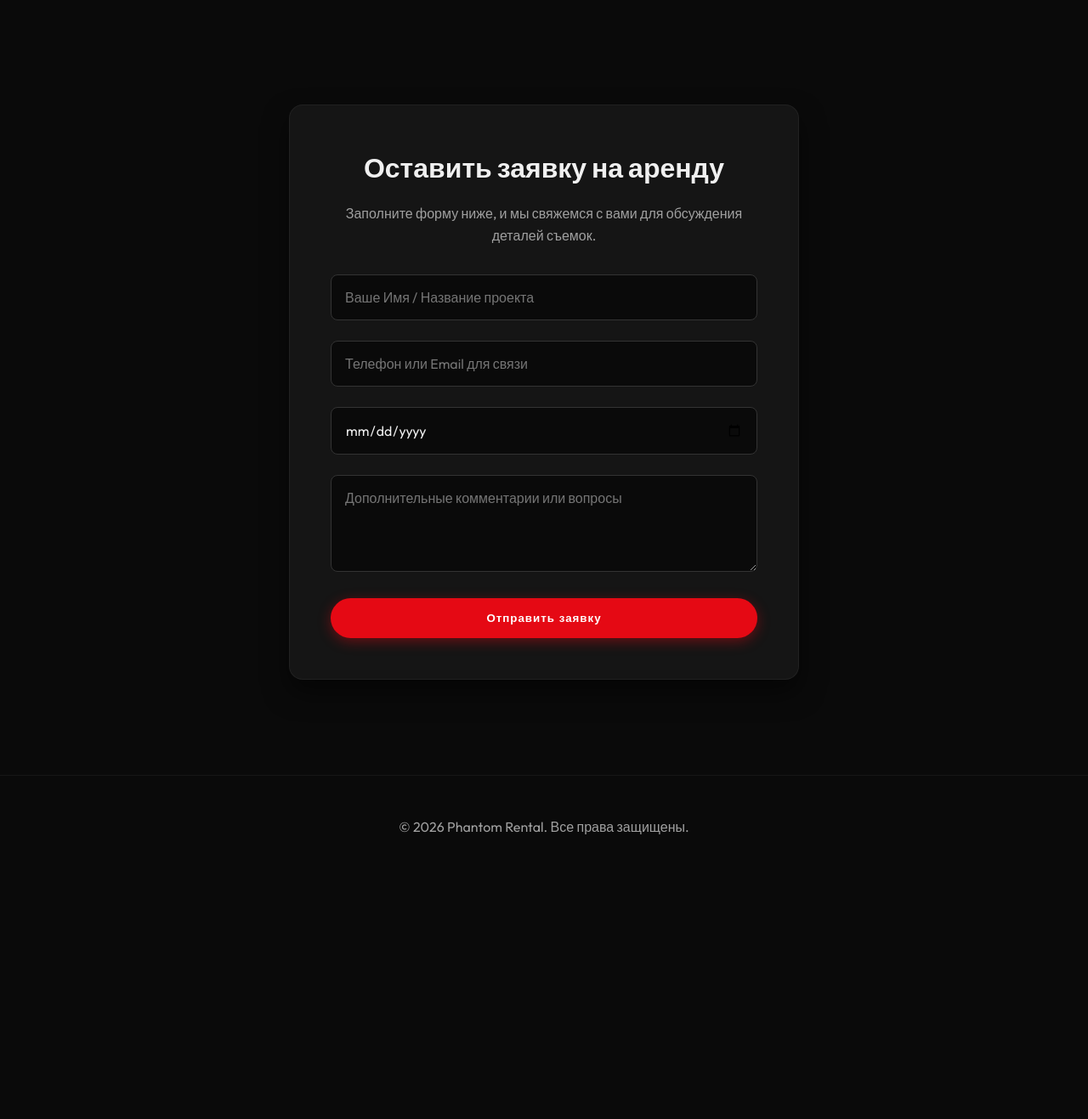
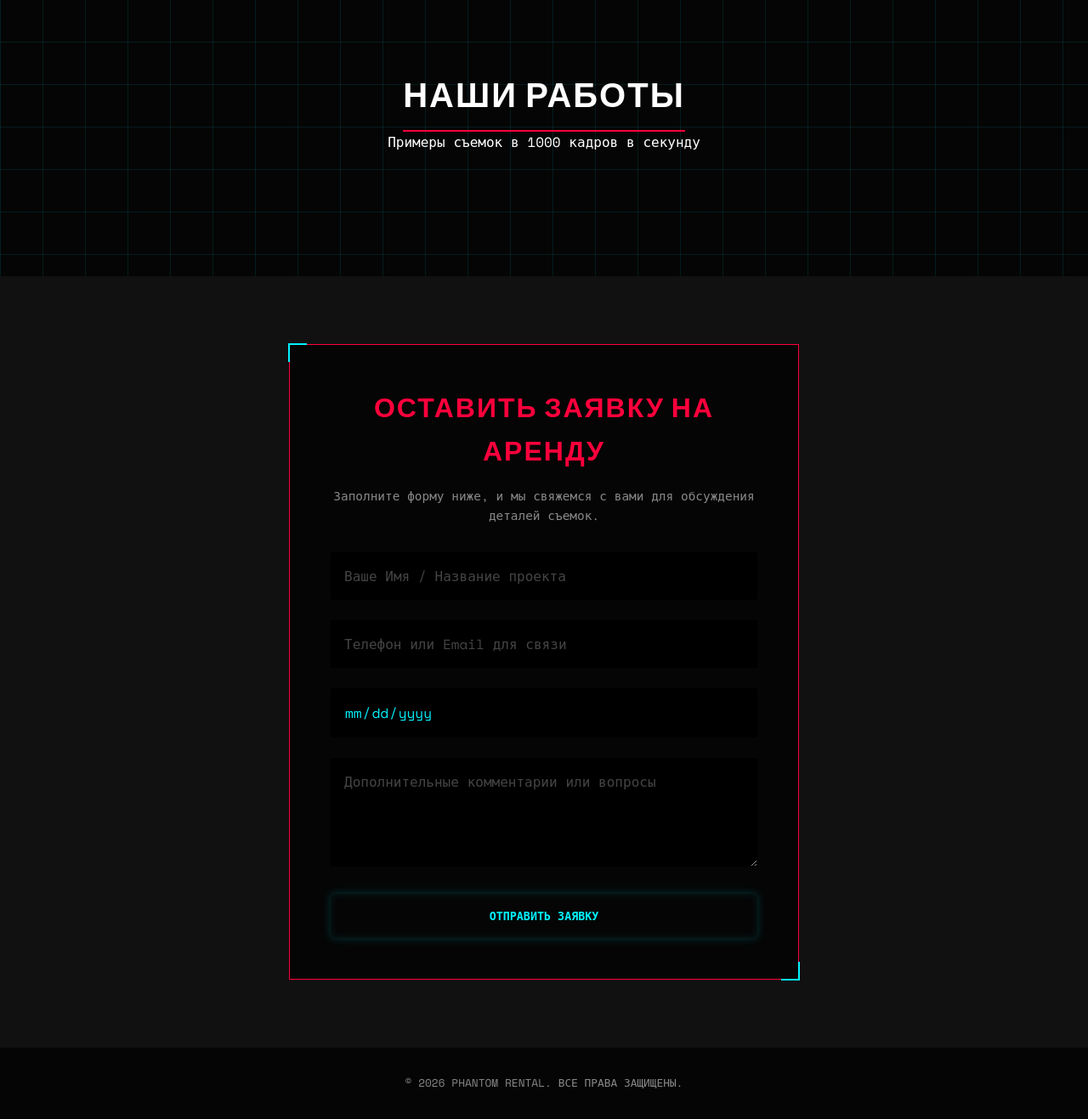
Before and after one commit to Pavel-Seven/phantom-rental, a FastAPI app: template templates/index.html in a window 1280 px wide. Shown: the part 801-2118 px from the top of the page at 85% size. Before the commit the page ends 1783 px from the top, so only its background shows below. Run offline with FastAPI, Linux system fonts and the light colour scheme; the template is opened without the code that fills it, so the values that code supplies are empty.

Commit message:
Cyberpunk Minimal redesign and hero photo integration

```diff
--- a/static/style.css
+++ b/static/style.css
@@ -1,12 +1,12 @@
 :root {
-    --bg-dark: #0a0a0a;
-    --bg-card: #151515;
-    --text-main: #f0f0f0;
-    --text-muted: #a0a0a0;
-    --accent: #e50914; /* Cinematic red */
-    --accent-hover: #ff1e27;
-    --glass-bg: rgba(20, 20, 20, 0.7);
-    --glass-border: rgba(255, 255, 255, 0.05);
+    --bg-dark: #050505;
+    --bg-card: #0a0a0a;
+    --bg-panel: #111111;
+    --accent-cyan: #00f3ff;
+    --accent-red: #ff003c;
+    --text-main: #ffffff;
+    --text-muted: #888888;
+    --grid-line: rgba(0, 243, 255, 0.1);
 }
 
 * {
@@ -20,173 +20,209 @@ html {
 }
 
 body {
-    font-family: 'Outfit', sans-serif;
+    font-family: 'Space Mono', monospace; /* Default to monospace for cyberpunk feel */
     background-color: var(--bg-dark);
     color: var(--text-main);
     line-height: 1.6;
     overflow-x: hidden;
+    /* Subtle grid background for the whole page */
+    background-image: linear-gradient(var(--grid-line) 1px, transparent 1px),
+                      linear-gradient(90deg, var(--grid-line) 1px, transparent 1px);
+    background-size: 50px 50px;
+}
+
+/* Headings use Outfit for clean tech readability, everything else Space Mono */
+h1, h2, h3, h4, h5, h6 {
+    font-family: 'Outfit', sans-serif;
+    text-transform: uppercase;
+    letter-spacing: 2px;
+}
+
+a {
+    text-decoration: none;
+    color: var(--text-main);
+    transition: color 0.3s;
 }
 
 /* Navbar */
 .navbar {
-    position: fixed;
-    top: 0;
-    width: 100%;
     display: flex;
     justify-content: space-between;
     align-items: center;
     padding: 1.5rem 5%;
-    background: var(--glass-bg);
-    backdrop-filter: blur(12px);
-    -webkit-backdrop-filter: blur(12px);
-    border-bottom: 1px solid var(--glass-border);
+    background: rgba(5, 5, 5, 0.9);
+    border-bottom: 1px solid var(--accent-cyan);
+    position: fixed;
+    width: 100%;
+    top: 0;
     z-index: 1000;
 }
 
 .logo {
     font-size: 1.5rem;
     font-weight: 800;
-    letter-spacing: 2px;
-    background: linear-gradient(90deg, #fff, #888);
-    -webkit-background-clip: text;
-    -webkit-text-fill-color: transparent;
+    color: var(--text-main);
+    text-shadow: 0 0 5px var(--accent-cyan);
 }
 
 .nav-links {
+    list-style: none;
     display: flex;
-    list-style: none;
     gap: 2rem;
 }
 
 .nav-links a {
-    color: var(--text-muted);
-    text-decoration: none;
     font-weight: 600;
-    font-size: 0.95rem;
-    transition: color 0.3s ease;
+    font-size: 0.9rem;
+    position: relative;
+    padding-bottom: 5px;
+    text-transform: uppercase;
 }
 
-.nav-links a:hover, .nav-links a.active {
-    color: var(--text-main);
+.nav-links a::after {
+    content: '';
+    position: absolute;
+    bottom: 0;
+    left: 0;
+    width: 0%;
+    height: 2px;
+    background-color: var(--accent-red);
+    transition: width 0.3s ease;
+}
+
+.nav-links a:hover::after, .nav-links a.active::after {
+    width: 100%;
+}
+
+.nav-links a:hover {
+    color: var(--accent-cyan);
 }
 
 /* Hero Section */
 .hero {
-    height: 60vh;
+    height: 100vh;
     display: flex;
     align-items: center;
     justify-content: center;
     text-align: center;
-    background: radial-gradient(circle at center, #1a1a1a 0%, var(--bg-dark) 100%);
-    margin-top: 4rem;
-    padding: 0 1rem;
+    padding: 0 5%;
+    margin-top: 0;
+    position: relative;
+    /* Hero Background Image */
+    background: url('/static/hero-bg.jpg') no-repeat center center/cover;
 }
 
-.hero-content h2 {
-    font-size: 3.5rem;
-    font-weight: 800;
-    margin-bottom: 1rem;
-    line-height: 1.2;
+/* Dark overlay to make text readable */
+.hero::before {
+    content: '';
+    position: absolute;
+    top: 0; left: 0; right: 0; bottom: 0;
+    background: linear-gradient(rgba(5, 5, 5, 0.5), rgba(5, 5, 5, 0.95));
+    z-index: 1;
 }
 
-.hero-content p {
-    font-size: 1.2rem;
-    color: var(--text-muted);
-    margin-bottom: 2.5rem;
-    max-width: 600px;
-    margin-left: auto;
-    margin-right: auto;
+.hero-content {
+    position: relative;
+    z-index: 2;
+    max-width: 800px;
 }
 
+.hero h2 {
+    font-size: 3.5rem;
+    margin-bottom: 1rem;
+    color: #fff;
+    text-shadow: 2px 2px 0px var(--accent-red), -2px -2px 0px var(--accent-cyan);
+}
+
+.hero p {
+    font-size: 1.2rem;
+    margin-bottom: 2rem;
+    color: var(--text-muted);
+}
+
+/* Cyberpunk Button */
 .btn-primary {
     display: inline-block;
     padding: 1rem 2.5rem;
-    background-color: var(--accent);
-    color: #fff;
-    text-decoration: none;
-    border-radius: 50px;
-    font-weight: 600;
-    letter-spacing: 1px;
-    transition: all 0.3s ease;
-    box-shadow: 0 4px 15px rgba(229, 9, 20, 0.4);
+    background-color: var(--bg-dark);
+    color: var(--accent-cyan);
+    font-weight: 700;
+    text-transform: uppercase;
+    border: 2px solid var(--accent-cyan);
+    position: relative;
+    transition: all 0.2s;
+    font-family: 'Space Mono', monospace;
+    cursor: pointer;
+    box-shadow: 0 0 10px rgba(0, 243, 255, 0.2), inset 0 0 10px rgba(0, 243, 255, 0.1);
 }
 
 .btn-primary:hover {
-    background-color: var(--accent-hover);
-    transform: translateY(-2px);
-    box-shadow: 0 6px 20px rgba(229, 9, 20, 0.6);
+    background-color: var(--accent-cyan);
+    color: var(--bg-dark);
+    box-shadow: 0 0 20px var(--accent-cyan);
+}
+
+.btn-primary::before {
+    content: '';
+    position: absolute;
+    top: -2px; left: -2px; right: -2px; bottom: -2px;
+    border: 1px solid var(--accent-red);
+    z-index: -1;
+    transform: translate(5px, 5px);
+    transition: transform 0.2s;
+}
+
+.btn-primary:hover::before {
+    transform: translate(0, 0);
 }
 
 /* Gallery Section */
 .gallery-section {
     padding: 5rem 5%;
-    max-width: 1400px;
-    margin: 0 auto;
+    position: relative;
 }
 
 .section-header {
-    margin-bottom: 3rem;
+    text-align: center;
+    margin-bottom: 4rem;
 }
 
 .section-header h2 {
     font-size: 2.5rem;
-    font-weight: 800;
-}
-
-.section-header p {
-    color: var(--text-muted);
-    font-size: 1.1rem;
+    color: var(--text-main);
+    display: inline-block;
+    border-bottom: 2px solid var(--accent-red);
+    padding-bottom: 10px;
 }
 
 .video-grid {
     display: grid;
-    grid-template-columns: repeat(auto-fill, minmax(300px, 1fr));
+    grid-template-columns: repeat(auto-fit, minmax(300px, 1fr));
     gap: 2rem;
 }
 
 .video-item {
     background: var(--bg-card);
-    border-radius: 16px;
+    border: 1px solid var(--accent-cyan);
+    position: relative;
     overflow: hidden;
-    border: 1px solid var(--glass-border);
-    transition: transform 0.4s ease, box-shadow 0.4s ease;
 }
 
-.video-item:hover {
-    transform: translateY(-10px);
-    box-shadow: 0 15px 30px rgba(0, 0, 0, 0.5);
-    border-color: rgba(255, 255, 255, 0.1);
+/* Cyberpunk decorative corner */
+.video-item::after {
+    content: '';
+    position: absolute;
+    bottom: 0; right: 0;
+    width: 20px; height: 20px;
+    background: var(--accent-red);
+    clip-path: polygon(100% 0, 100% 100%, 0 100%);
 }
 
 .video-wrapper {
     position: relative;
-    width: 100%;
-    padding-top: 56.25%; /* 16:9 aspect ratio */
-    background-color: #000;
-    overflow: hidden;
-}
-
-.video-placeholder {
-    position: absolute;
-    top: 0;
-    left: 0;
-    width: 100%;
-    height: 100%;
-    display: flex;
-    align-items: center;
-    justify-content: center;
-    background: linear-gradient(45deg, #111, #222);
-}
-
-.play-icon {
-    font-size: 3rem;
-    color: rgba(255, 255, 255, 0.7);
-    transition: all 0.3s ease;
-}
-
-.video-item:hover .play-icon {
-    color: var(--accent);
-    transform: scale(1.1);
+    padding-top: 56.25%; /* 16:9 Aspect Ratio */
+    background: #000;
+    border-bottom: 1px solid var(--border-color);
 }
 
 .video-info {
@@ -194,9 +230,9 @@ body {
 }
 
 .video-info h3 {
-    font-size: 1.25rem;
-    font-weight: 600;
+    font-size: 1.2rem;
     margin-bottom: 0.5rem;
+    color: var(--accent-cyan);
 }
 
 .video-info p {
@@ -207,28 +243,47 @@ body {
 /* Booking Section */
 .booking-section {
     padding: 5rem 5%;
-    background-color: var(--bg-dark);
+    background-color: var(--bg-panel);
+    border-top: 1px dashed var(--border-color);
+    border-bottom: 1px dashed var(--border-color);
 }
 
 .booking-container {
     max-width: 600px;
     margin: 0 auto;
-    background: var(--bg-card);
+    background: var(--bg-dark);
     padding: 3rem;
-    border-radius: 16px;
-    border: 1px solid var(--glass-border);
-    box-shadow: 0 15px 30px rgba(0, 0, 0, 0.5);
+    border: 1px solid var(--accent-red);
     text-align: center;
+    position: relative;
+}
+
+/* Decorative box brackets */
+.booking-container::before, .booking-container::after {
+    content: '';
+    position: absolute;
+    width: 20px; height: 20px;
+    border: 2px solid var(--accent-cyan);
+}
+.booking-container::before {
+    top: -2px; left: -2px;
+    border-right: none; border-bottom: none;
+}
+.booking-container::after {
+    bottom: -2px; right: -2px;
+    border-left: none; border-top: none;
 }
 
 .booking-container h2 {
     font-size: 2rem;
     margin-bottom: 1rem;
+    color: var(--accent-red);
 }
 
 .booking-container p {
     color: var(--text-muted);
     margin-bottom: 2rem;
+    font-size: 0.9rem;
 }
 
 .booking-form .form-group {
@@ -238,35 +293,62 @@ body {
 .booking-form .form-control {
     width: 100%;
     padding: 1rem;
-    background: rgba(0, 0, 0, 0.5);
-    border: 1px solid #333;
-    border-radius: 8px;
-    color: var(--text-main);
-    font-family: 'Outfit', sans-serif;
+    background: #000;
+    border: 1px solid var(--border-color);
+    color: var(--accent-cyan);
+    font-family: 'Space Mono', monospace;
     font-size: 1rem;
-    transition: border-color 0.3s;
+    transition: all 0.3s;
 }
 
 .booking-form .form-control:focus {
     outline: none;
-    border-color: var(--accent);
+    border-color: var(--accent-cyan);
+    box-shadow: 0 0 10px rgba(0, 243, 255, 0.2);
+}
+
+.booking-form .form-control::placeholder {
+    color: #444;
 }
 
 .success-message {
-    background-color: rgba(46, 204, 113, 0.1);
-    border: 1px solid #2ecc71;
-    color: #2ecc71;
+    background-color: rgba(0, 243, 255, 0.1);
+    border: 1px solid var(--accent-cyan);
+    color: var(--accent-cyan);
     padding: 1rem;
-    border-radius: 8px;
     margin-bottom: 2rem;
     font-weight: 600;
+    text-transform: uppercase;
 }
 
 /* Footer */
 footer {
     text-align: center;
-    padding: 3rem 1rem;
-    border-top: 1px solid var(--glass-border);
+    padding: 2rem;
+    background-color: var(--bg-dark);
     color: var(--text-muted);
-    margin-top: 2rem;
+    border-top: 1px solid var(--border-color);
+    font-size: 0.8rem;
+    text-transform: uppercase;
 }
+
+/* Admin specific overrides */
+.admin-container {
+    max-width: 800px;
+    margin: 100px auto;
+    background: var(--bg-panel);
+    padding: 3rem;
+    border: 1px solid var(--accent-cyan);
+}
+.admin-container h1 { color: var(--accent-cyan); text-align: center; margin-bottom: 2rem; }
+.admin-container .form-control { margin-bottom: 1rem; }
+.btn-submit {
+    display: block; width: 100%; padding: 1rem;
+    background: var(--accent-red); color: #fff;
+    border: none; font-weight: bold; cursor: pointer;
+    font-family: 'Space Mono', monospace;
+    text-transform: uppercase; margin-bottom: 1rem;
+}
+.btn-submit:hover { background: #d00030; }
+.back-link { color: var(--accent-cyan); display: block; text-align: center; }
+.back-link:hover { text-decoration: underline; }
--- a/templates/index.html
+++ b/templates/index.html
@@ -12,7 +12,7 @@
     <!-- Google Fonts for modern typography -->
     <link rel="preconnect" href="https://fonts.googleapis.com">
     <link rel="preconnect" href="https://fonts.gstatic.com" crossorigin>
-    <link href="https://fonts.googleapis.com/css2?family=Outfit:wght@300;400;600;800&display=swap" rel="stylesheet">
+    <link href="https://fonts.googleapis.com/css2?family=Outfit:wght@300;400;600;800&family=Space+Mono:ital,wght@0,400;0,700;1,400&display=swap" rel="stylesheet">
 </head>
 <body>
     <nav class="navbar">
```
Also changed, not shown: 2 other files.
